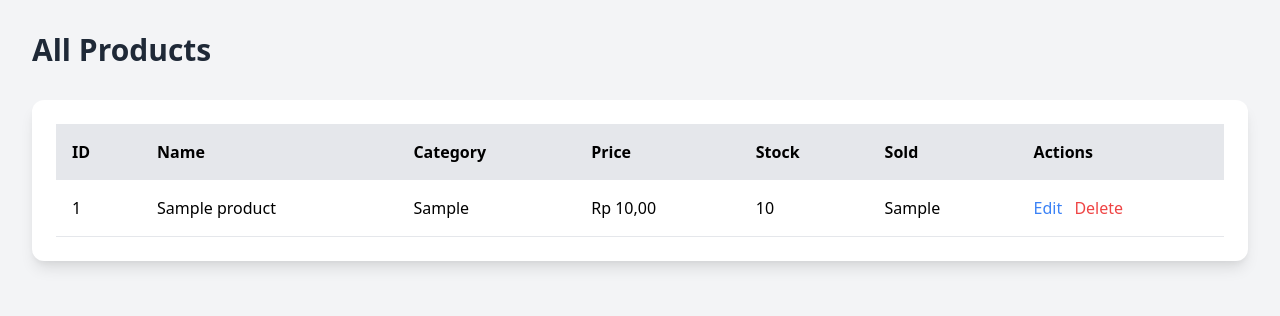
After one commit to HUTAOCHAN99/Lotus-Beauty, a PHP site: page /all_product.php in a window 1280 px wide. The commit adds this page. Shown: the top 316 px of the page. Run offline with PHP 8.4, Linux system fonts and the light colour scheme; the visitor is signed in with stand-in values (Sample User, id 1); tables that the repository leaves empty or names only in its code hold one stand-in row (values such as "Sample post").

```diff
--- /dev/null
+++ b/all_product.php
@@ -0,0 +1,77 @@
+<?php
+session_start();
+
+// Memastikan hanya admin dan dokter yang dapat mengakses
+if (!isset($_SESSION['role']) || !in_array($_SESSION['role'], ['admin', 'dokter'])) {
+    header("Location: no_access.php");
+    exit;
+}
+
+// Koneksi ke database
+include 'db.php';
+
+// Ambil data produk dari database
+$sql = "SELECT * FROM product";
+$result = $konek->query($sql);
+
+$products = [];
+if ($result->num_rows > 0) {
+    while ($row = $result->fetch_assoc()) {
+        $products[] = $row;
+    }
+}
+
+$konek->close();
+?>
+
+<!DOCTYPE html>
+<html lang="en">
+<head>
+    <meta charset="UTF-8">
+    <meta name="viewport" content="width=device-width, initial-scale=1.0">
+    <title>All Products</title>
+    <link href="https://cdn.jsdelivr.net/npm/tailwindcss@2.2.19/dist/tailwind.min.css" rel="stylesheet">
+</head>
+<body class="bg-gray-100 p-8">
+    <h1 class="text-3xl font-bold text-gray-800 mb-8">All Products</h1>
+
+    <div class="bg-white shadow-lg rounded-xl p-6 mb-6">
+        <table class="w-full table-auto">
+            <thead>
+                <tr class="bg-gray-200">
+                    <th class="p-4 text-left">ID</th>
+                    <th class="p-4 text-left">Name</th>
+                    <th class="p-4 text-left">Category</th>
+                    <th class="p-4 text-left">Price</th>
+                    <th class="p-4 text-left">Stock</th>
+                    <th class="p-4 text-left">Sold</th>
+                    <th class="p-4 text-left">Actions</th>
+                </tr>
+            </thead>
+            <tbody>
+                <?php
+                // Periksa jika $products tidak kosong sebelum di-loop
+                if (!empty($products)) {
+                    foreach ($products as $product) {
+                        echo "<tr class='border-b hover:bg-gray-50 transition'>";
+                        echo "<td class='p-4'>{$product['product_id']}</td>";
+                        echo "<td class='p-4'>{$product['name']}</td>";
+                        echo "<td class='p-4'>{$product['category']}</td>";
+                        echo "<td class='p-4'>Rp " . number_format($product['price'], 2, ',', '.') . "</td>";
+                        echo "<td class='p-4'>{$product['stock']}</td>";
+                        echo "<td class='p-4'>{$product['terjual']}</td>";
+                        echo "<td class='p-4'>
+                                <a href='edit_product.php?id={$product['product_id']}' class='text-blue-500 hover:underline mr-2'>Edit</a>
+                                <a href='delete_product.php?id={$product['product_id']}' class='text-red-500 hover:underline'>Delete</a>
+                              </td>";
+                        echo "</tr>";
+                    }
+                } else {
+                    echo "<tr><td colspan='7' class='p-4 text-center text-gray-500'>Tidak ada produk tersedia.</td></tr>";
+                }
+                ?>
+            </tbody>
+        </table>
+    </div>
+</body>
+</html>
--- a/checkout.php
+++ b/checkout.php
@@ -29,8 +29,8 @@ if (isset($data['order_id']) && isset($data['user_id']) && isset($data['items'])
             $quantity = $item['quantity'];
             $harga_satuan = $item['price'];
 
-            $updateStockQuery = $konek->prepare("UPDATE product SET stock = stock - ? WHERE product_id = ?");
-            $updateStockQuery->bind_param("ii", $quantity, $product_id);
+            $updateStockQuery = $konek->prepare("UPDATE product SET stock = stock - ?, terjual = terjual + ? WHERE product_id = ?");
+            $updateStockQuery->bind_param("iii", $quantity, $quantity, $product_id);
             $updateStockQuery->execute();
 
             $detailQuery = $konek->prepare("INSERT INTO detail_transaksi (transaksi_id, product_id, jumlah, harga_satuan) VALUES (?, ?, ?, ?)");
--- a/dashboard.php
+++ b/dashboard.php
@@ -162,6 +162,12 @@ $success = isset($_GET['success']) ? $_GET['success'] : '';
                             Pengguna</a></li>
                 <?php endif; ?>
 
+                <?php if ($user['role'] == 'admin' || $user['role'] == 'dokter'): ?>
+                    <!-- Hanya admin yang dapat melihat Manajemen Pengguna -->
+                    <li><a href="product_management.php" class="nav-link"><i class="ri-file-edit-line nav-icon"></i> Manajemen
+                            Produk</a></li>
+                <?php endif; ?>
+
                 <?php if ($user['role'] == 'admin' || $user['role'] == 'customer'): ?>
                     <!-- Admin dan customer dapat melihat Laporan dan Statistik -->
                     <li><a href="Reports.php" class="nav-link"><i class="ri-file-list-3-fill nav-icon"></i> Laporan dan
```
Also changed, not shown: all_recipe.php (added, +55 -0 lines), product_management.php (added, +44 -0 lines), Account_Info.php (deleted).
